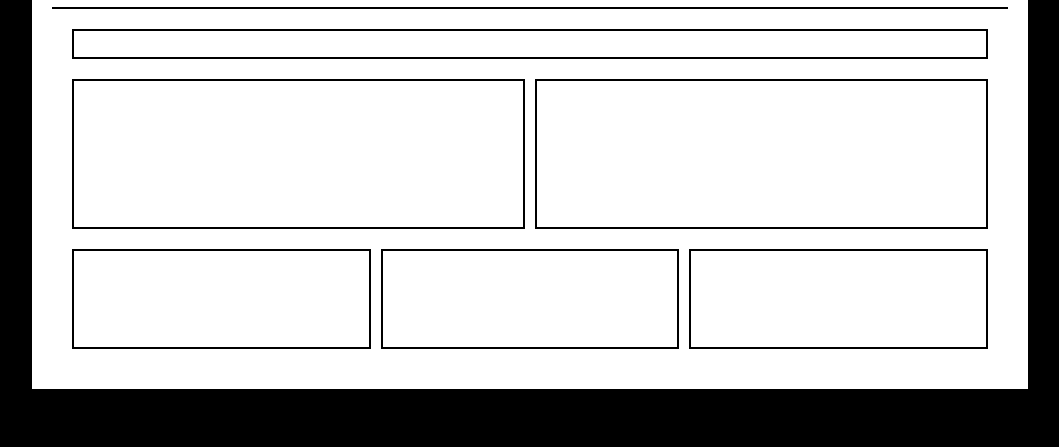
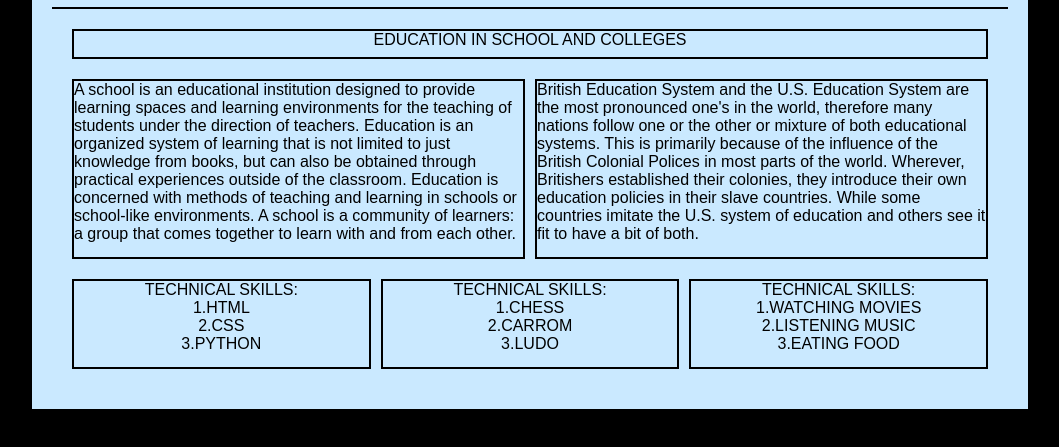
Before and after one commit to prabhakar-s2006/prabhakar_43130308, a plain HTML site: page 05.03.2025/index.html in a window 1280 px wide. Shown: the part 201-648 px from the top of the page, without its empty margins (110-1169 px from the left). Drawn offline with Linux system fonts and the light colour scheme.

Commit message:
Add files via upload

```diff
--- a/05.03.2025/index.html
+++ b/05.03.2025/index.html
@@ -19,7 +19,7 @@
             width: 100%;
             max-width: 1000px;
             margin: auto;
-            background-color: #ffffff;
+            background-color: #cae9ff;
             padding: 20px;
             border: 2px solid black;
         }
@@ -54,9 +54,9 @@
         }
         .content .box {
             flex: 1;
-            height: 150px;
+            height: 180px;
             border: 2px solid black;
-            background-color: white;
+            background-color: #cae9ff;
         }
         .footer {
             display: flex;
@@ -65,9 +65,9 @@
         }
         .footer .box {
             flex: 1;
-            height: 100px;
+            height: 90px;
             border: 2px solid black;
-            background-color: white;
+            background-color: #cae9ff;
         }
     </style>
 </head>
@@ -83,15 +83,16 @@
             <img src="WhatsApp Image 2025-03-05 at 22.50.54_0620076a.jpg" alt="Image" style="width: 100px; height: auto; border-radius: 50%;">
         </div>
         <div class="main">
-            <div class="nav-bar"></div>
+            <div class="nav-bar"><center><p>EDUCATION IN SCHOOL AND COLLEGES</p></center></div>
             <div class="content">
-                <div class="box"> </div>
-                <div class="box"></div>
+                <div class="box"><p>A school is an educational institution designed to provide learning spaces and learning environments for the teaching of students under the direction of teachers. Education is an organized system of learning that is not limited to just knowledge from books, but can also be obtained through practical experiences outside of the classroom. Education is concerned with methods of teaching and learning in schools or school-like environments. A school is a community of learners: a group that comes together to learn with and from each other.
+                </p></div>
+                <div class="box"><p>British Education System and the U.S. Education System are the most pronounced one's in the world, therefore many nations follow one or the other or  mixture of both educational systems. This is primarily because of the influence of the British Colonial Polices in most parts of the world. Wherever, Britishers established their colonies, they introduce their own education policies in their slave countries. While some countries imitate the U.S. system of education and others see it fit to have a bit of both. </p></div>
             </div>
             <div class="footer">
-                <div class="box"></div>
-                <div class="box"></div>
-                <div class="box"></div>
+                <div class="box"><center><p>TECHNICAL SKILLS:<br>1.HTML<br>2.CSS<br>3.PYTHON</p></center></div>
+                <div class="box"><center><p>TECHNICAL SKILLS:<br>1.CHESS<br>2.CARROM<br>3.LUDO</p></center></div>
+                <div class="box"><center><p>TECHNICAL SKILLS:<br>1.WATCHING MOVIES<br>2.LISTENING MUSIC<br>3.EATING FOOD</p></center></div>
             </div>
         </div>
     </div>
```
